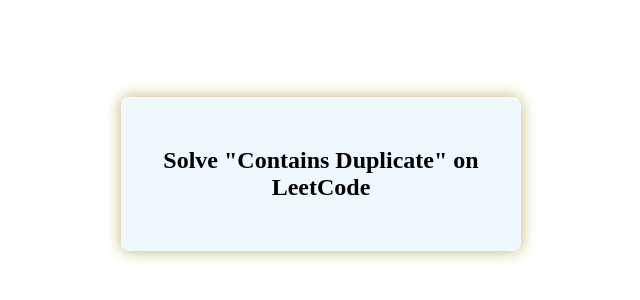
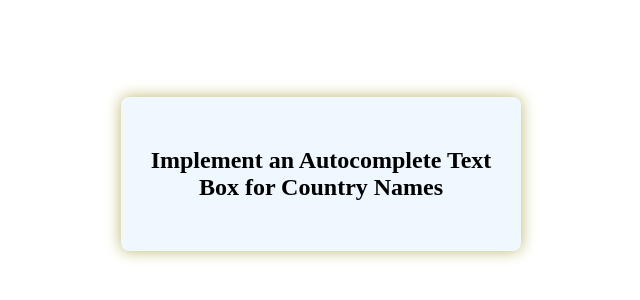
Before and after one commit to abdulhamid469/30-days-js-challenges, a plain HTML site: page 24-day/index.html in a window 1280 px wide. Shown: the part 226-526 px from the top of the page, without its empty margins (319-959 px from the left). Drawn offline with Linux system fonts and the light colour scheme.

Commit message:
day 24 title change

```diff
--- a/24-day/index.html
+++ b/24-day/index.html
@@ -4,7 +4,7 @@
 <head>
     <meta charset="UTF-8">
     <meta name="viewport" content="width=device-width, initial-scale=1.0">
-    <title>Solve "Contains Duplicate" on LeetCode</title>
+    <title>Implement an Autocomplete Text Box for Country Names</title>
 
     <!-- CSS File -->
     <link rel="stylesheet" href="./assets/css/main.css" />
@@ -13,7 +13,7 @@
 <body>
     <section class="main-section">
         <div class="images-container">
-            <h1>Solve "Contains Duplicate" on LeetCode</h1>
+            <h1>Implement an Autocomplete Text Box for Country Names</h1>
             <div class=""></div>
         </div>
     </section>
```
